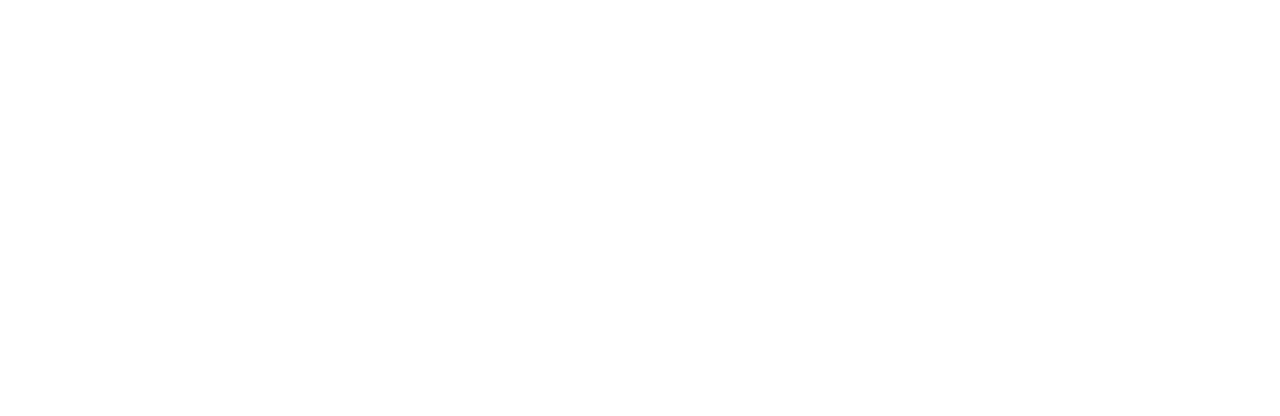
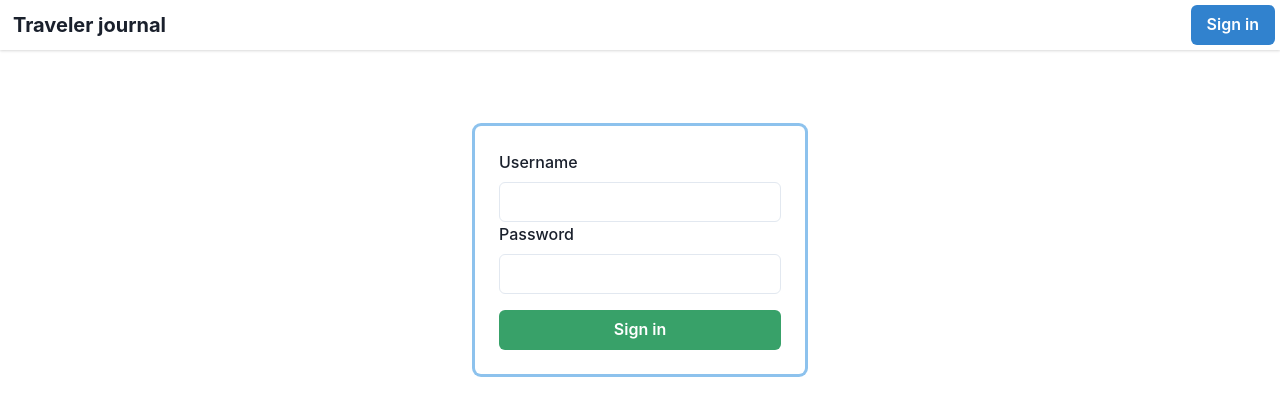
Before and after one commit to GeorgiiVoyakin/traveler-journal-client, a React (Create React App) app: page /login in a window 1280 px wide. Shown: the top 416 px of the page. Built offline with nearby package versions, Linux system fonts and the light colour scheme.

Commit message:
Add login page and header

```diff
--- a/public/index.html
+++ b/public/index.html
@@ -24,7 +24,7 @@
       work correctly both with client-side routing and a non-root public URL.
       Learn how to configure a non-root public URL by running `npm run build`.
     -->
-    <title>React App</title>
+    <title>Traveler journal</title>
   </head>
   <body>
     <noscript>You need to enable JavaScript to run this app.</noscript>
--- a/src/App.css
+++ b/src/App.css
@@ -1,5 +1,5 @@
 .App {
-  text-align: center;
+  height: 100vh;
 }
 
 .App-logo {
@@ -27,12 +27,3 @@
 .App-link {
   color: #61dafb;
 }
-
-@keyframes App-logo-spin {
-  from {
-    transform: rotate(0deg);
-  }
-  to {
-    transform: rotate(360deg);
-  }
-}
--- a/src/App.js
+++ b/src/App.js
@@ -1,8 +1,16 @@
 import './App.css';
+import { Route, Routes } from 'react-router-dom';
+import LoginPage from './routes/LoginPage';
+import Header from './components/Header';
 
 function App() {
   return (
-    <div className="App">
+    <div className='App'>
+      <Header />
+      <Routes>
+        <Route path='/' element={<div></div>} />
+        <Route path='/login/' element={<LoginPage />} />
+      </Routes>
     </div>
   );
 }
--- /dev/null
+++ b/src/components/Header.css
@@ -0,0 +1,3 @@
+.header {
+  padding: 5px 5px;
+}
--- /dev/null
+++ b/src/components/Header.jsx
@@ -0,0 +1,20 @@
+import { Button, Box, Flex, Spacer, Heading } from '@chakra-ui/react';
+import './Header.css';
+
+function Header() {
+  return (
+    <Box boxShadow='base' bg='white'>
+      <div className='header'>
+        <Flex minWidth='max-content' alignItems='center' gap='2'>
+          <Box p='2'>
+            <Heading size='md'>Traveler journal</Heading>
+          </Box>
+          <Spacer />
+          <Button colorScheme='blue'>Sign in</Button>
+        </Flex>
+      </div>
+    </Box>
+  );
+}
+
+export default Header;
--- a/src/index.js
+++ b/src/index.js
@@ -3,12 +3,18 @@
 import './index.css';
 import App from './App';
 import reportWebVitals from './reportWebVitals';
+import { ChakraProvider } from '@chakra-ui/react';
+import { BrowserRouter } from 'react-router-dom';
 
 const root = ReactDOM.createRoot(document.getElementById('root'));
 root.render(
-  <React.StrictMode>
-    <App />
-  </React.StrictMode>
+  <BrowserRouter>
+    <ChakraProvider>
+      <React.StrictMode>
+        <App />
+      </React.StrictMode>
+    </ChakraProvider>
+  </BrowserRouter>
 );
 
 // If you want to start measuring performance in your app, pass a function
--- a/src/reportWebVitals.js
+++ b/src/reportWebVitals.js
@@ -1,4 +1,4 @@
-const reportWebVitals = onPerfEntry => {
+const reportWebVitals = (onPerfEntry) => {
   if (onPerfEntry && onPerfEntry instanceof Function) {
     import('web-vitals').then(({ getCLS, getFID, getFCP, getLCP, getTTFB }) => {
       getCLS(onPerfEntry);
--- /dev/null
+++ b/src/routes/LoginPage.css
@@ -0,0 +1,3 @@
+.login-page {
+  height: 50vh;
+}
--- a/src/routes/LoginPage.jsx
+++ b/src/routes/LoginPage.jsx
@@ -1,6 +1,24 @@
-import {
-  FormControl,
-  FormLabel,
-  FormErrorMessage,
-  FormHelperText,
-} from '@chakra-ui/react'
+import './LoginPage.css';
+import { Box, Input, FormControl, FormLabel, Center, Button, Stack, } from '@chakra-ui/react';
+
+export default function LoginPage() {
+  return (
+    <div className='login-page'>
+      <Center h='100%'>
+        <Box boxShadow='outline' p='6' rounded='md' bg='white'>
+      <Stack spacing={4}>
+          <FormControl>
+            <FormLabel htmlFor='username'>Username</FormLabel>
+            <Input id='username' type='text' />
+            <FormLabel htmlFor='password'>Password</FormLabel>
+            <Input id='password' type='password' />
+          </FormControl>
+      <Button type="submit" colorScheme='green' w='100%'>
+      Sign in
+      </Button>
+      </Stack>
+        </Box>
+      </Center>
+    </div>
+  );
+}
```
